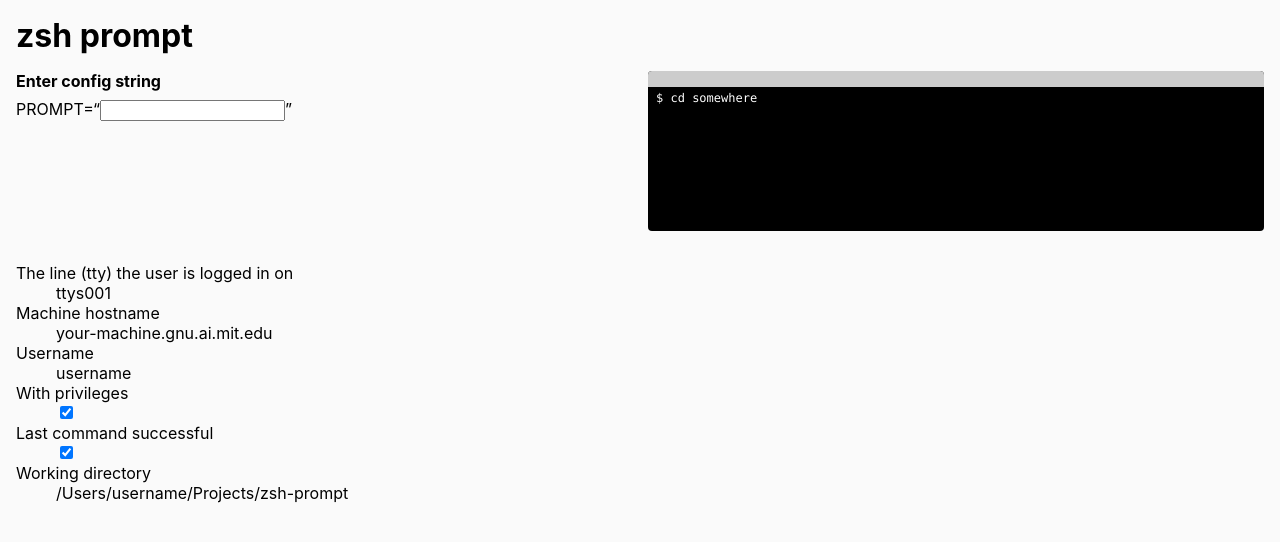
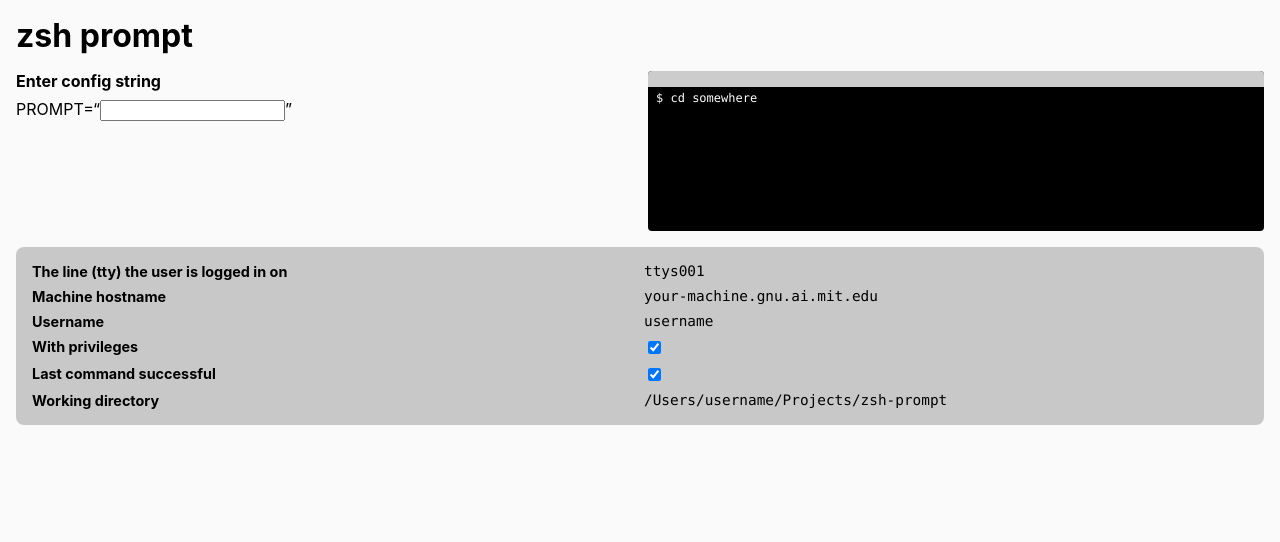
Before and after one commit to NotTheUsual/zsh-prompt-preview, a React (Create React App) app: page / in a window 1280 px wide. Shown: the top 542 px of the page. Built offline with nearby package versions, Linux system fonts and the light colour scheme.

Commit message:
Style the footer slightly more nicely

```diff
--- /dev/null
+++ b/src/Footer.css
@@ -0,0 +1,26 @@
+.footer {
+  background-color: rgb(200, 200, 200);
+  border-radius: 0.5rem;
+  grid-column: 1 / -1;
+  padding: 1rem;
+}
+
+.footer__config {
+  display: grid;
+  font-size: 0.9rem;
+  gap: 0.5rem;
+  grid-template-columns: 1fr 1fr;
+  margin: 0;
+  padding: 0;
+}
+
+.footer__config dt {
+  font-weight: bold;
+}
+
+.footer__config dd {
+  font-family: source-code-pro, Menlo, Monaco, Consolas, 'Courier New',
+    monospace;
+  margin: 0;
+  padding: 0;
+}
--- a/src/Footer.js
+++ b/src/Footer.js
@@ -1,11 +1,12 @@
 import React from 'react';
 import { MACHINE_HOSTNAME, USERNAME, LOGGED_IN_LINE, WORKING_DIRECTORY } from "./_shared/config";
+import './Footer.css';
 
 
 function Footer({ withPrivileges, setWithPrivileges, lastCommandSuccessful, setLastCommandSuccessful }) {
   return (
     <footer className="footer">
-      <dl>
+      <dl className="footer__config">
         <dt>The line (tty) the user is logged in on</dt>
         <dd>{LOGGED_IN_LINE}</dd>
         <dt>Machine hostname</dt>
```
